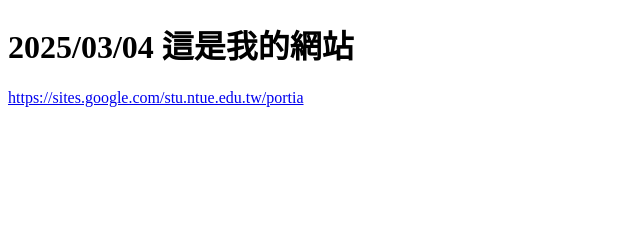
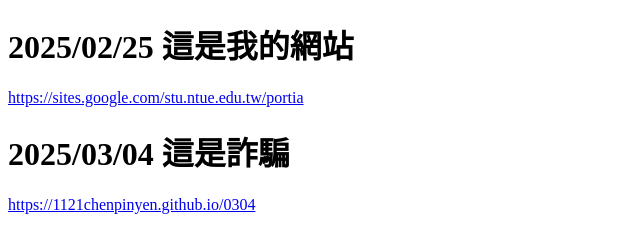
Before and after one commit to 1121chenpinyen/1121chenpinyen.github.io, a plain HTML site: page index.html in a window 1280 px wide. Shown: the whole page, without its empty margins (0-640 px from the left). Drawn offline with Linux system fonts and the light colour scheme.

Commit message:
新增詐騙網址

```diff
--- a/index.html
+++ b/index.html
@@ -5,8 +5,11 @@
 </head>
 <body>
 
-<h1>2025/03/04 這是我的網站</h1>
+<h1>2025/02/25 這是我的網站</h1>
 <p><a href="https://sites.google.com/stu.ntue.edu.tw/portia">https://sites.google.com/stu.ntue.edu.tw/portia</a></p>
+<h1>2025/03/04 這是詐騙</h1>
+<p><a href="0304\index.html">https://1121chenpinyen.github.io/0304</a></p>
+
 
 </body>
 </html>
```
Also changed, not shown: 0304/index.html (added, +12 -0 lines).
